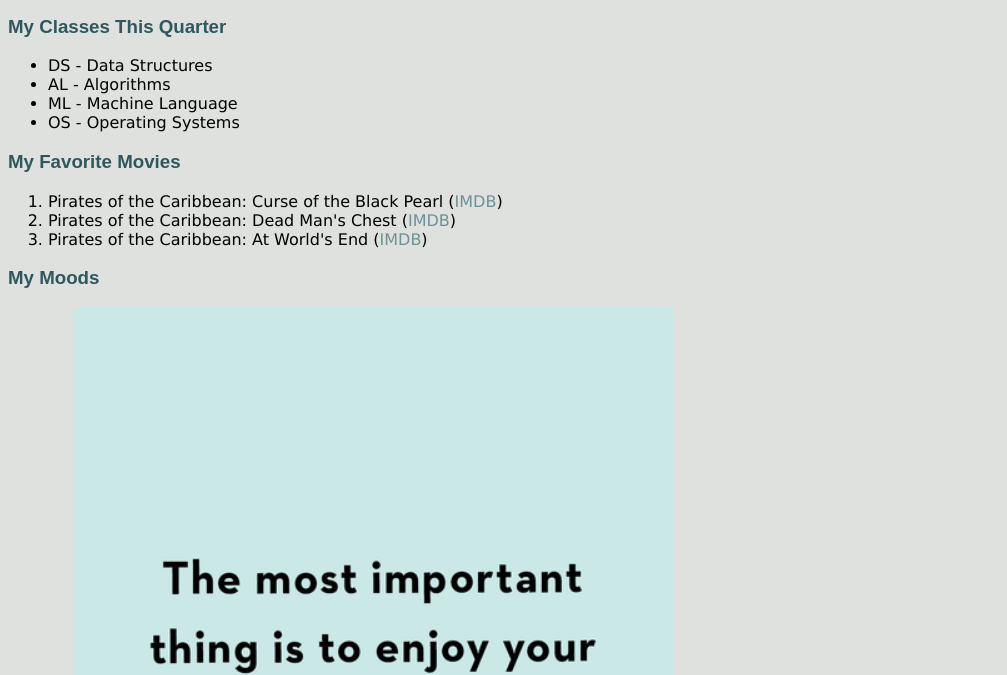
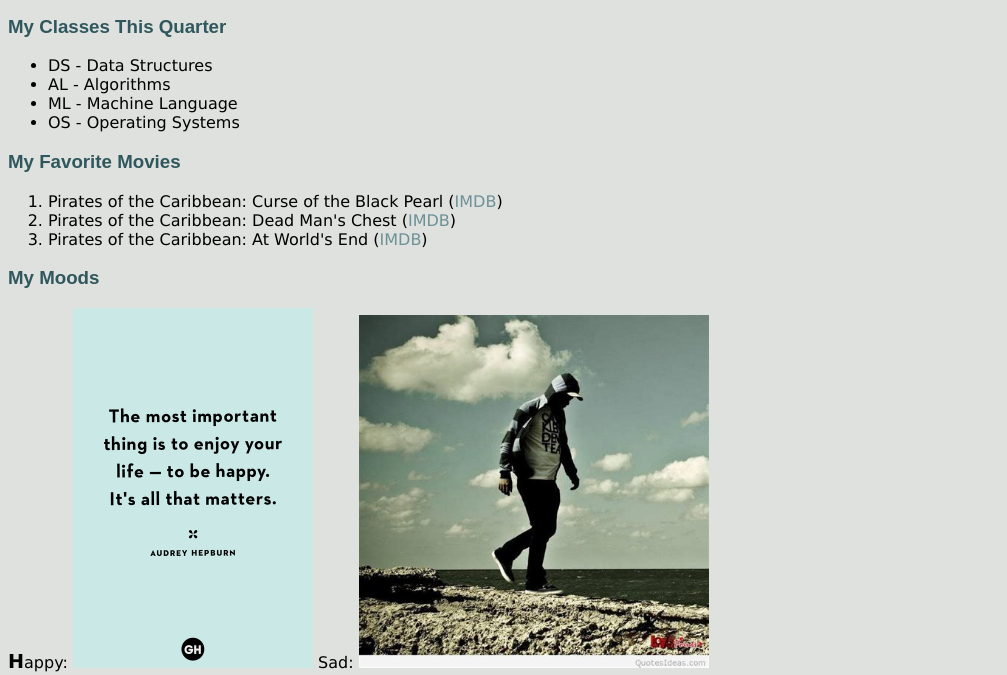
Before and after one commit to genericschooluser/genericschooluser.github.io, a plain HTML site: page index.html in a window 1280 px wide. Shown: the part 125-800 px from the top of the page, without its empty margins (0-1007 px from the left). Drawn offline with Linux system fonts and the light colour scheme.

Commit message:
Changed happy image again

```diff
--- a/index.html
+++ b/index.html
@@ -42,7 +42,7 @@
     <h3>My Moods</h3>
     <p>Happy:
     <img src="sad_image.jpg" alt="some guy"
-    style="width:600px">
+    style="width:240px">
     Sad:
     <img src="blue_guy_img.jpg" alt="some guy"
     style="width:350px;">
```
